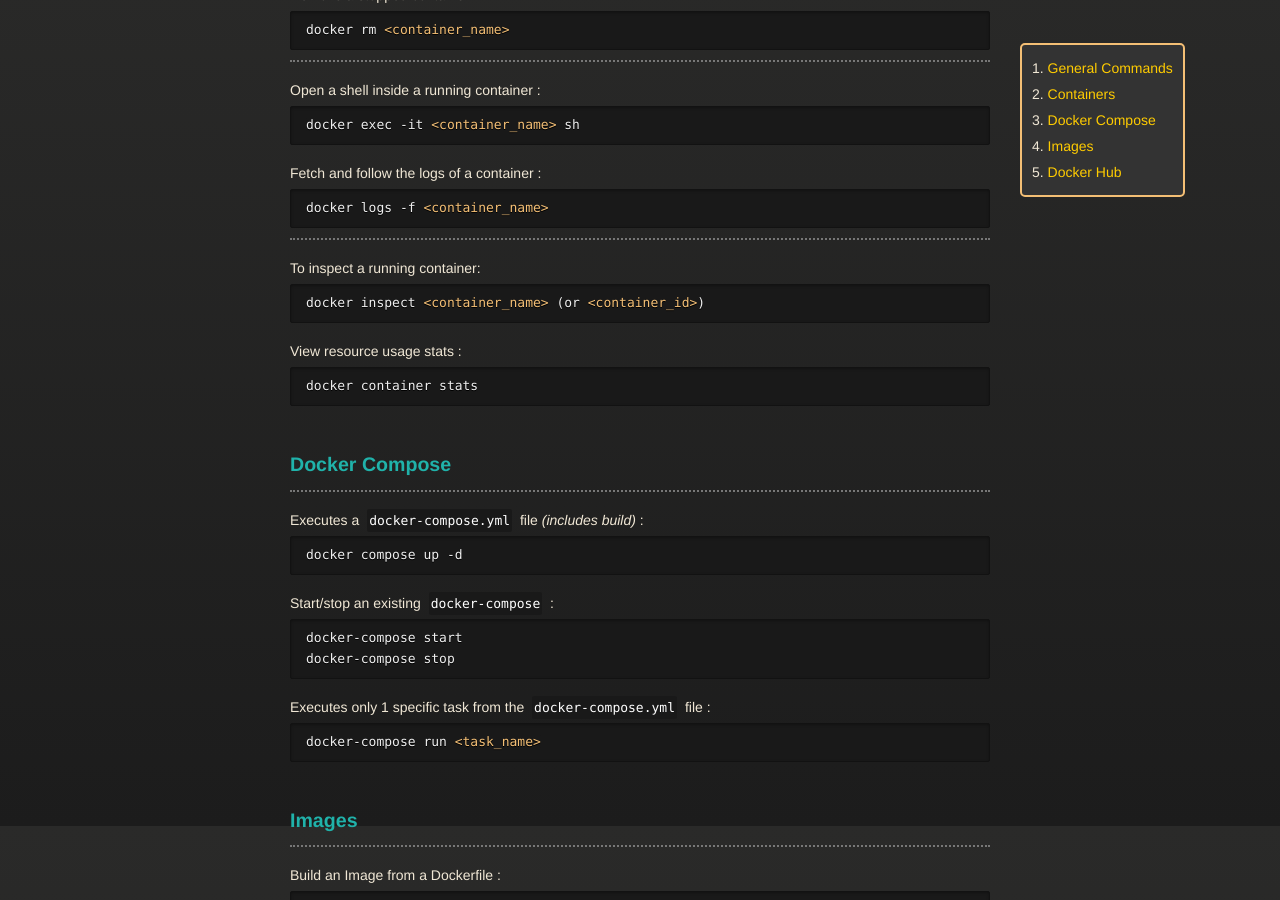
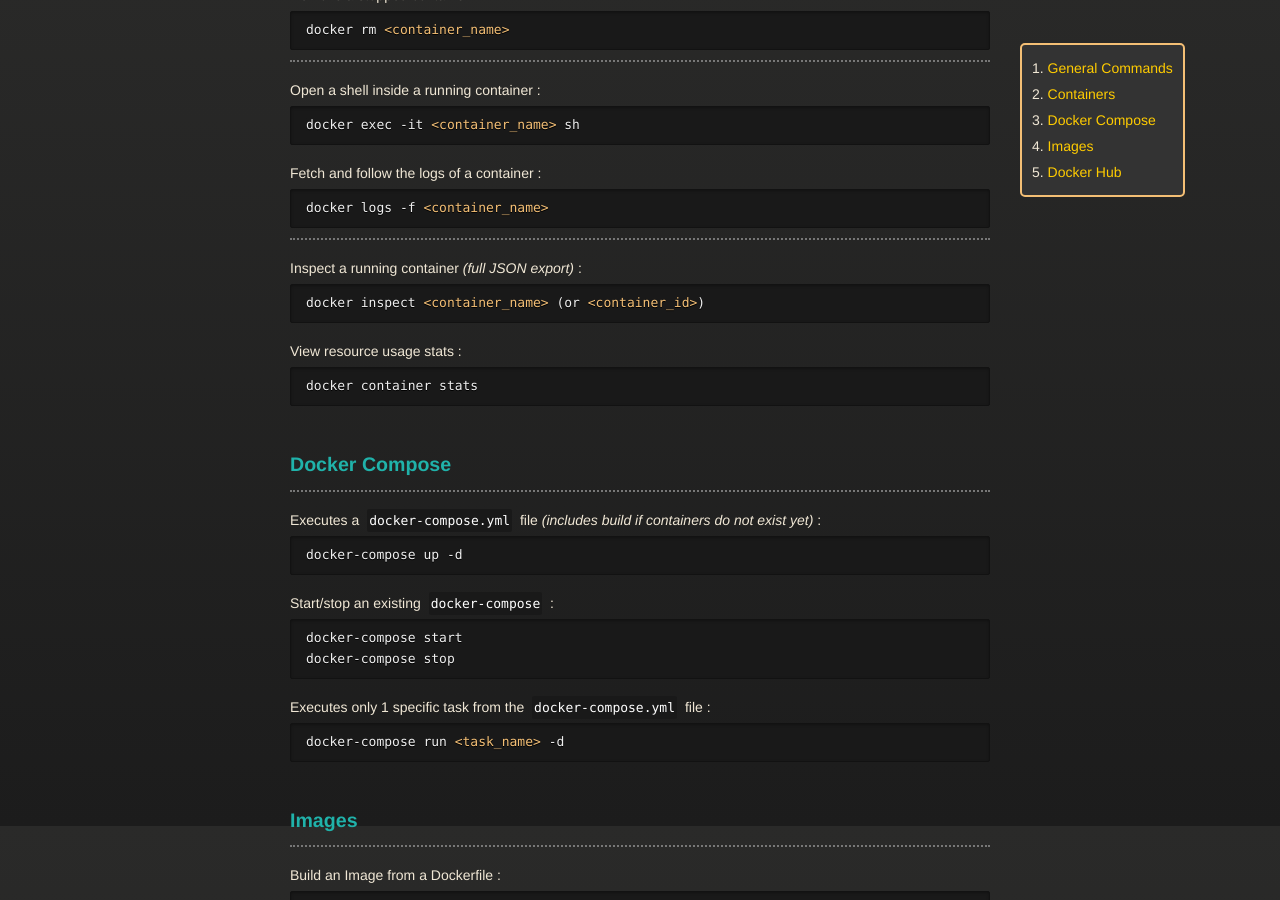
Before and after one commit to vincent-clipet/cheatsheets, a Jekyll site: the page built from markdown/docker.md, in a window 1280 px wide and 900 px high, scrolled down 974 px. Built offline with Jekyll 4.4.1, drawn with Linux system fonts in a browser that asks for light colours; our own code applies the rules of GitHub Pages for plain Markdown files.

Commit message:
feat(docker): minor edits

````diff
--- a/markdown/docker.md
+++ b/markdown/docker.md
@@ -85,7 +85,7 @@
 
 <hr>
 
-To inspect a running container:
+Inspect a running container *(full JSON export)* :
 ```md
 docker inspect <container_name> (or <container_id>)
 ```
@@ -106,9 +106,9 @@
 <hr>
 
 
-Executes a `docker-compose.yml` file *(includes build)* :
+Executes a `docker-compose.yml` file *(includes build if containers do not exist yet)* :
 ```md
-docker compose up -d
+docker-compose up -d
 ```
 
 Start/stop an existing `docker-compose` :
@@ -119,7 +119,7 @@
 
 Executes only 1 specific task from the `docker-compose.yml` file :
 ```md
-docker-compose run <task_name>
+docker-compose run <task_name> -d
 ```
 
 
````
